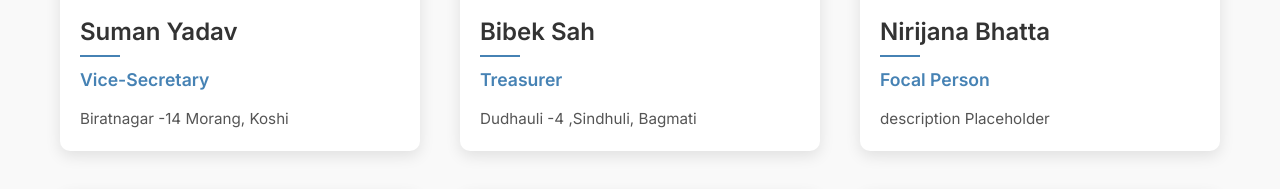
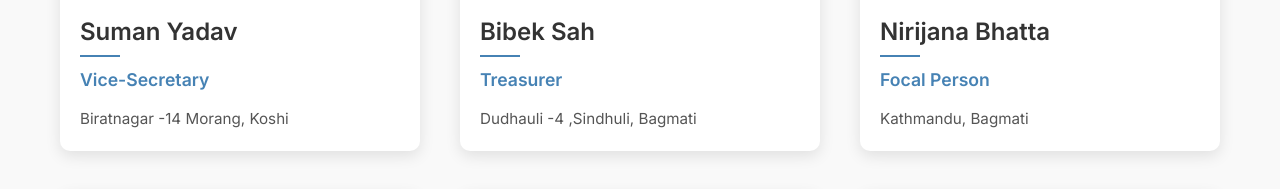
Before and after one commit to cosognepal/NABN_frontend, a React (Vite) app: page /team in a window 1280 px wide. Shown: the part 933-1122 px from the top of the page. Built offline with nearby package versions, Linux system fonts and the light colour scheme.

Commit message:
update address

```diff
--- a/src/data/team.js
+++ b/src/data/team.js
@@ -70,7 +70,7 @@ const data = [
     image: {
       url: NirijanaBhattarai,
     },
-    description: "description Placeholder",
+    description: "Kathmandu, Bagmati",
   },
   {
     name: "Sushant Shrestha",
```
